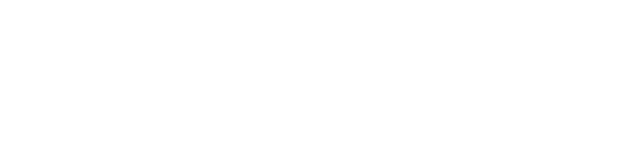
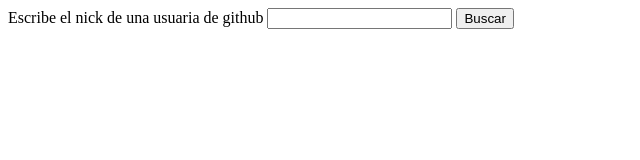
Before and after one commit to ifuenteromero/githubOtrato, a plain HTML site: page index.html in a window 1280 px wide. Shown: the whole page, without its empty margins (0-640 px from the left). Drawn offline with Linux system fonts and the light colour scheme.

Commit message:
add html

```diff
--- a/index.html
+++ b/index.html
@@ -8,6 +8,11 @@
     <link rel="stylesheet" href="styles/main.css">
 </head>
 <body>
+    <form class="form">
+    <label for="name">Escribe el nick de una usuaria de github</label>
+    <input type="text" id="name">
+    <button type="button">Buscar</button>
+</form>
 
     <script type="text/javascript" src="js/main.js"></script>
 </body>
```
